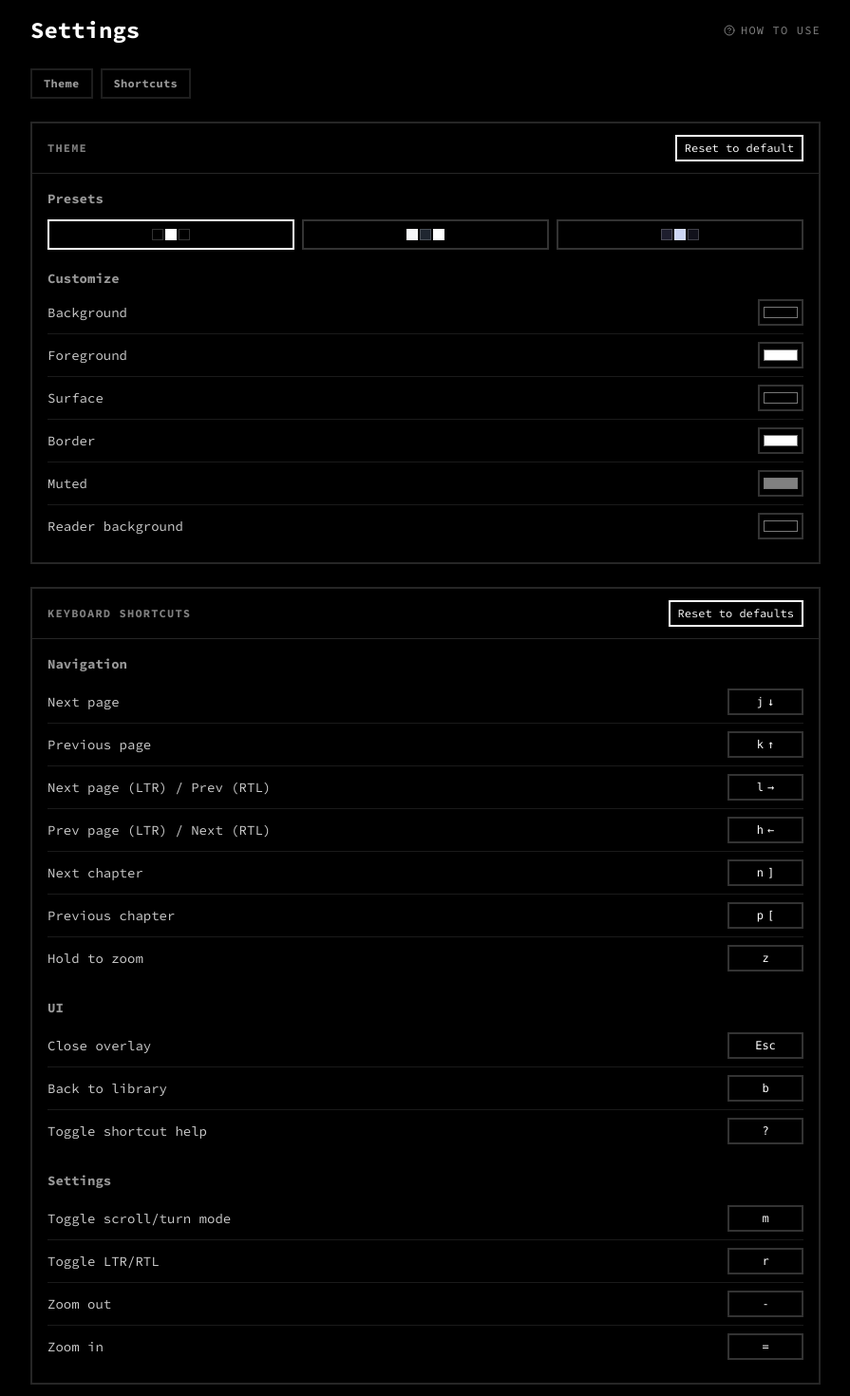
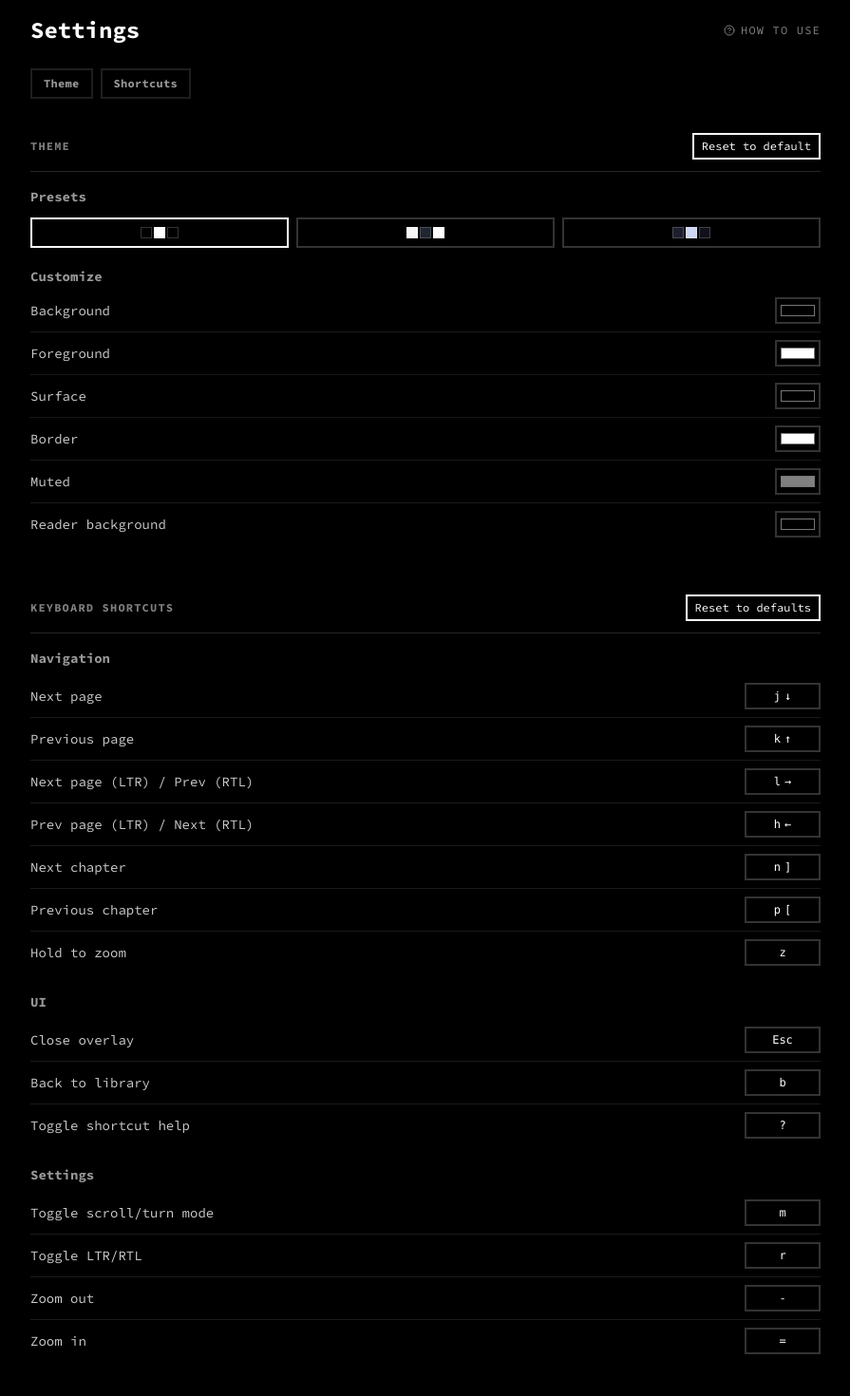
Before and after one commit to NasreddinHodja/konigslibrary, a SvelteKit app: page /settings in a window 1280 px wide. Shown: the part 120-1590 px from the top of the page at 95% size, without its empty margins (192-1087 px from the left). Built offline with nearby package versions, Linux system fonts and the light colour scheme.

Commit message:
feat(settings): drop the boxes around settings sections
Sources, Theme, Keyboard shortcuts and Providers were each drawn in a
bordered box. They're now a header with a bottom border and content
below it, flush with the page title, like the library page.

```diff
--- a/src/routes/settings/+page.svelte
+++ b/src/routes/settings/+page.svelte
@@ -298,12 +298,12 @@
   </div>
 
   {#if isLocalServer}
-    <section id="settings-sources" class="scroll-mt-4 border-2 border-border/15">
-      <div class="border-b border-border/15 px-4 py-3">
+    <section id="settings-sources" class="scroll-mt-4">
+      <div class="border-b border-border/15 py-3">
         <span class="text-xs font-bold tracking-widest opacity-50">SOURCES</span>
       </div>
 
-      <div class="p-4">
+      <div class="py-4">
         <h3 class="mb-3 text-sm font-bold opacity-60">Manga directory</h3>
         {#if loadingDir}
           <Skeleton class="h-10 w-full border-2 border-transparent" />
@@ -337,13 +337,13 @@
     </section>
   {/if}
 
-  <section id="settings-theme" class="scroll-mt-4 border-2 border-border/15">
-    <div class="flex items-center justify-between gap-3 border-b border-border/15 px-4 py-3">
+  <section id="settings-theme" class="scroll-mt-4">
+    <div class="flex items-center justify-between gap-3 border-b border-border/15 py-3">
       <span class="text-xs font-bold tracking-widest opacity-50">THEME</span>
       <Button size="sm" onclick={resetTheme}>Reset to default</Button>
     </div>
 
-    <div class="flex flex-col gap-5 p-4">
+    <div class="flex flex-col gap-5 py-4">
       <div>
         <h3 class="mb-3 text-sm font-bold opacity-60">Presets</h3>
         <div class="grid grid-cols-3 gap-2">
@@ -395,13 +395,13 @@
   </section>
 
   {#if !isMobile}
-    <section id="settings-shortcuts" class="scroll-mt-4 border-2 border-border/15">
-      <div class="flex items-center justify-between gap-3 border-b border-border/15 px-4 py-3">
+    <section id="settings-shortcuts" class="scroll-mt-4">
+      <div class="flex items-center justify-between gap-3 border-b border-border/15 py-3">
         <span class="text-xs font-bold tracking-widest opacity-50">KEYBOARD SHORTCUTS</span>
         <Button size="sm" onclick={handleReset}>Reset to defaults</Button>
       </div>
 
-      <div class="flex flex-col gap-5 p-4">
+      <div class="flex flex-col gap-5 py-4">
         {#each categories as [category, items] (category)}
           <div>
             <h3 class="mb-2 text-sm font-bold opacity-60">{category}</h3>
@@ -437,12 +437,12 @@
   {/if}
 
   {#if native}
-    <section id="settings-providers" class="scroll-mt-4 border-2 border-border/15">
-      <div class="border-b border-border/15 px-4 py-3">
+    <section id="settings-providers" class="scroll-mt-4">
+      <div class="border-b border-border/15 py-3">
         <span class="text-xs font-bold tracking-widest opacity-50">PROVIDERS</span>
       </div>
 
-      <div class="flex flex-col gap-5 p-4">
+      <div class="flex flex-col gap-5 py-4">
         <!-- Android can't read shared storage by path; manga come in through Upload. -->
         {#if !android}
           <div class="space-y-3">
```
